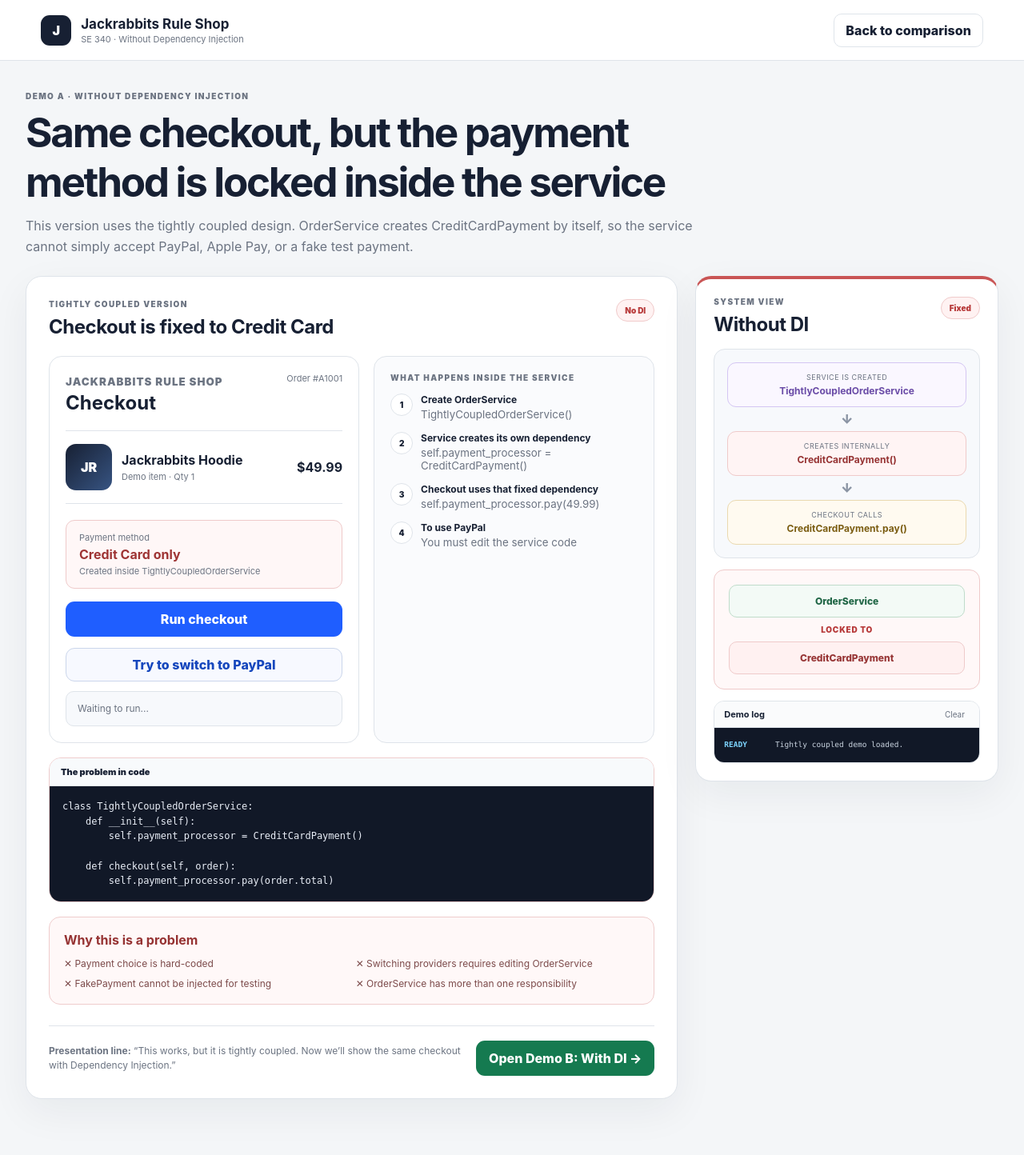
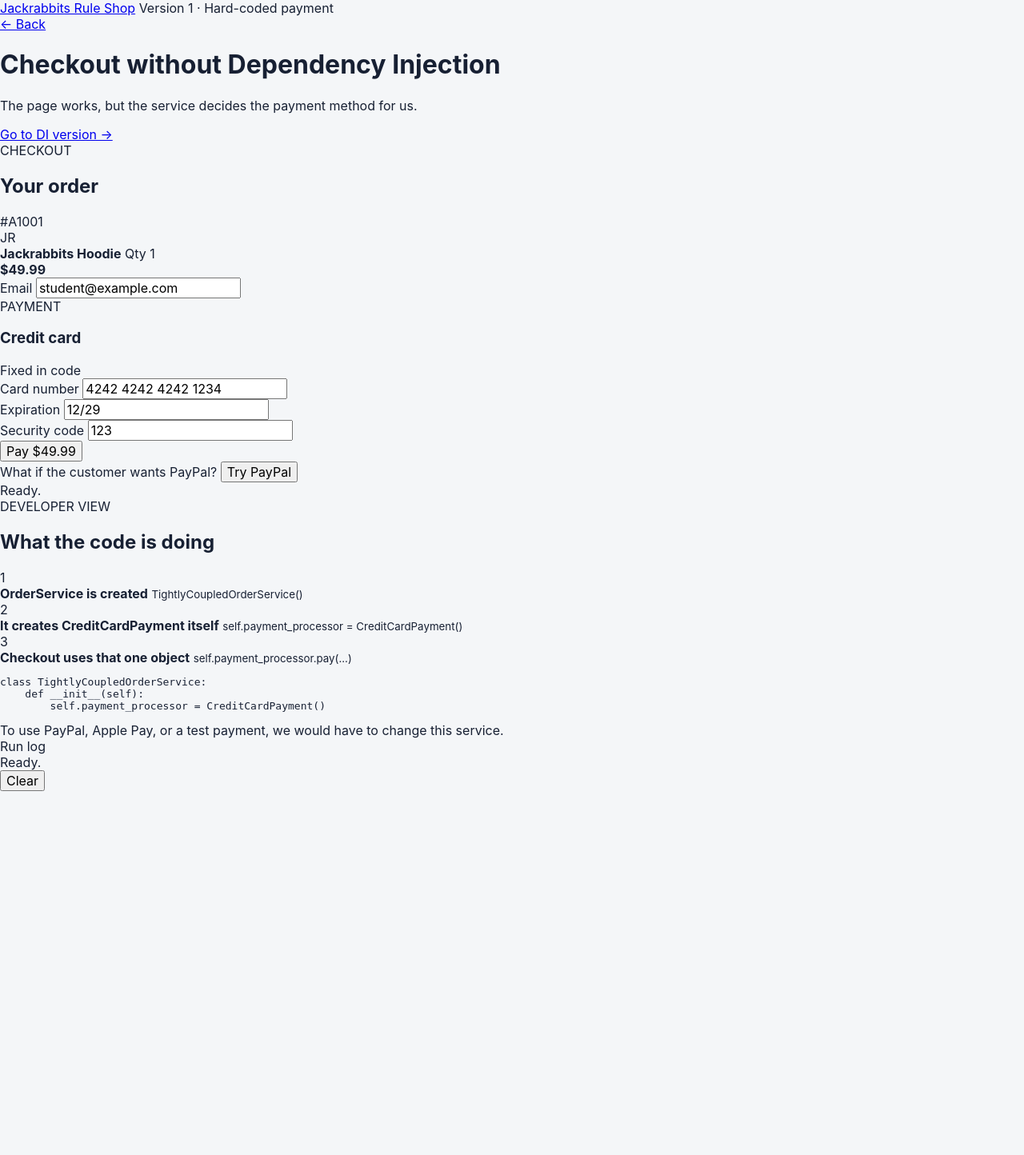
Before and after one commit to pampa12/dependency-injection-project1, a Flask app: page /without-di in a window 1280 px wide. Shown: the whole page at 80% size. After the commit the page ends 989 px from the top, so only its background shows below. Run offline with Flask 3, Linux system fonts and the light colour scheme.

Commit message:
Make without-DI demo feel natural

```diff
--- a/templates/without_di.html
+++ b/templates/without_di.html
@@ -3,186 +3,131 @@
 <head>
     <meta charset="UTF-8">
     <meta name="viewport" content="width=device-width, initial-scale=1.0">
-    <title>Jackrabbits Rule Shop | Without Dependency Injection</title>
+    <title>Without Dependency Injection</title>
     <link rel="stylesheet" href="{{ url_for('static', filename='style.css') }}">
 </head>
 <body>
-    <header class="topbar">
-        <div class="brand">
-            <div class="brand-mark">J</div>
-            <div>
-                <strong>Jackrabbits Rule Shop</strong>
-                <span>SE 340 · Without Dependency Injection</span>
-            </div>
-        </div>
-        <a class="ghost-link" href="/">Back to comparison</a>
+    <header class="site-header">
+        <a class="store-name" href="/">Jackrabbits Rule Shop</a>
+        <span class="course-name">Version 1 · Hard-coded payment</span>
     </header>
 
-    <main class="app-shell">
-        <section class="hero">
-            <p class="eyebrow">DEMO A · WITHOUT DEPENDENCY INJECTION</p>
-            <h1>Same checkout, but the payment method is locked inside the service</h1>
-            <p>
-                This version uses the tightly coupled design. OrderService creates
-                CreditCardPayment by itself, so the service cannot simply accept PayPal,
-                Apple Pay, or a fake test payment.
-            </p>
-        </section>
-
-        <div class="demo-layout">
-            <section class="demo-stage">
-                <div class="stage-header">
+    <main class="demo-page">
+        <div class="demo-heading">
             <div>
-                        <p class="eyebrow">TIGHTLY COUPLED VERSION</p>
-                        <h2>Checkout is fixed to Credit Card</h2>
+                <a class="back-link" href="/">← Back</a>
+                <h1>Checkout without Dependency Injection</h1>
+                <p>The page works, but the service decides the payment method for us.</p>
             </div>
-                    <span class="status-badge danger">No DI</span>
+            <a class="switch-demo-link" href="/with-di">Go to DI version →</a>
         </div>
 
-                <div class="checkout-demo without-di-demo">
-                    <div class="store-card">
-                        <div class="store-heading">
+        <div class="demo-columns">
+            <section class="checkout-card natural-card">
+                <div class="checkout-title-row">
                     <div>
-                                <small>JACKRABBITS RULE SHOP</small>
-                                <h3>Checkout</h3>
+                        <span class="small-label">CHECKOUT</span>
+                        <h2>Your order</h2>
                     </div>
-                            <span>Order #A1001</span>
+                    <span class="order-id">#A1001</span>
                 </div>
 
-                        <div class="order-item">
-                            <div class="product-thumb">JR</div>
-                            <div>
+                <div class="product-row">
+                    <div class="product-image">JR</div>
+                    <div class="product-copy">
                         <strong>Jackrabbits Hoodie</strong>
-                                <span>Demo item · Qty 1</span>
+                        <span>Qty 1</span>
                     </div>
                     <strong>$49.99</strong>
                 </div>
 
-                        <div class="fixed-payment-box">
-                            <span>Payment method</span>
-                            <strong>Credit Card only</strong>
-                            <small>Created inside TightlyCoupledOrderService</small>
+                <div class="field-block">
+                    <label>Email</label>
+                    <input type="email" value="student@example.com">
                 </div>
 
-                        <button id="run-tight-checkout" class="pay-button">
-                            Run checkout
-                        </button>
+                <div class="payment-section">
+                    <div class="section-row">
+                        <div>
+                            <span class="small-label">PAYMENT</span>
+                            <h3>Credit card</h3>
+                        </div>
+                        <span class="fixed-pill">Fixed in code</span>
+                    </div>
 
-                        <button id="try-paypal-tight" class="secondary-button wide-button">
-                            Try to switch to PayPal
-                        </button>
+                    <div class="field-block">
+                        <label>Card number</label>
+                        <input value="4242 4242 4242 1234">
+                    </div>
 
-                        <div id="tight-result" class="comparison-result">
-                            Waiting to run...
+                    <div class="two-fields">
+                        <div class="field-block">
+                            <label>Expiration</label>
+                            <input value="12/29">
+                        </div>
+                        <div class="field-block">
+                            <label>Security code</label>
+                            <input value="123">
                         </div>
                     </div>
 
-                    <div class="execution-panel">
-                        <p class="eyebrow">WHAT HAPPENS INSIDE THE SERVICE</p>
+                    <button id="run-tight-checkout" class="primary-button">Pay $49.99</button>
+                </div>
 
-                        <div class="execution-line">
+                <div class="try-another">
+                    <span>What if the customer wants PayPal?</span>
+                    <button id="try-paypal-tight" class="text-button">Try PayPal</button>
+                </div>
+
+                <div id="tight-result" class="result-box">Ready.</div>
+            </section>
+
+            <aside class="developer-card natural-card">
+                <div class="developer-title">
+                    <span class="small-label">DEVELOPER VIEW</span>
+                    <h2>What the code is doing</h2>
+                </div>
+
+                <div class="simple-flow">
+                    <div class="flow-node">
                         <span>1</span>
                         <div>
-                                <strong>Create OrderService</strong>
+                            <strong>OrderService is created</strong>
                             <small>TightlyCoupledOrderService()</small>
                         </div>
                     </div>
-
-                        <div class="execution-line">
+                    <div class="flow-line"></div>
+                    <div class="flow-node problem-node">
                         <span>2</span>
                         <div>
-                                <strong>Service creates its own dependency</strong>
+                            <strong>It creates CreditCardPayment itself</strong>
                             <small>self.payment_processor = CreditCardPayment()</small>
                         </div>
                     </div>
-
-                        <div class="execution-line">
+                    <div class="flow-line"></div>
+                    <div class="flow-node">
                         <span>3</span>
                         <div>
-                                <strong>Checkout uses that fixed dependency</strong>
-                                <small>self.payment_processor.pay(49.99)</small>
-                            </div>
-                        </div>
-
-                        <div class="execution-line">
-                            <span>4</span>
-                            <div>
-                                <strong>To use PayPal</strong>
-                                <small>You must edit the service code</small>
-                            </div>
+                            <strong>Checkout uses that one object</strong>
+                            <small>self.payment_processor.pay(...)</small>
                         </div>
                     </div>
                 </div>
 
-                <div class="code-card bad comparison-code">
-                    <div class="code-title">The problem in code</div>
-                    <pre><code>class TightlyCoupledOrderService:
+                <pre class="code-window"><code>class TightlyCoupledOrderService:
     def __init__(self):
-        self.payment_processor = CreditCardPayment()
+        self.payment_processor = CreditCardPayment()</code></pre>
 
-    def checkout(self, order):
-        self.payment_processor.pay(order.total)</code></pre>
+                <div class="plain-note">
+                    To use PayPal, Apple Pay, or a test payment, we would have to change this service.
                 </div>
 
-                <div class="problem-summary">
-                    <strong>Why this is a problem</strong>
-                    <div class="problem-points">
-                        <span>✕ Payment choice is hard-coded</span>
-                        <span>✕ Switching providers requires editing OrderService</span>
-                        <span>✕ FakePayment cannot be injected for testing</span>
-                        <span>✕ OrderService has more than one responsibility</span>
+                <div class="console">
+                    <div class="console-title">Run log</div>
+                    <div id="tight-log-lines" class="console-lines">
+                        <div>Ready.</div>
                     </div>
-                </div>
-
-                <div class="stage-footer">
-                    <p>
-                        <strong>Presentation line:</strong>
-                        “This works, but it is tightly coupled. Now we’ll show the same checkout with Dependency Injection.”
-                    </p>
-                    <a class="next-link" href="/with-di">Open Demo B: With DI →</a>
-                </div>
-            </section>
-
-            <aside class="live-system danger-system">
-                <div class="live-header">
-                    <div>
-                        <p class="eyebrow">SYSTEM VIEW</p>
-                        <h2>Without DI</h2>
-                    </div>
-                    <span class="status-badge danger">Fixed</span>
-                </div>
-
-                <div class="system-flow">
-                    <div class="system-node service-node">
-                        <small>Service is created</small>
-                        <strong>TightlyCoupledOrderService</strong>
-                    </div>
-                    <div class="system-arrow">↓</div>
-                    <div class="system-node danger-node">
-                        <small>Creates internally</small>
-                        <strong>CreditCardPayment()</strong>
-                    </div>
-                    <div class="system-arrow">↓</div>
-                    <div class="system-node action-node">
-                        <small>Checkout calls</small>
-                        <strong>CreditCardPayment.pay()</strong>
-                    </div>
-                </div>
-
-                <div class="locked-diagram">
-                    <div class="lock-service">OrderService</div>
-                    <div class="lock-link">LOCKED TO</div>
-                    <div class="lock-payment">CreditCardPayment</div>
-                </div>
-
-                <div class="event-log">
-                    <div class="event-log-header">
-                        <strong>Demo log</strong>
-                        <button id="clear-tight-log">Clear</button>
-                    </div>
-                    <div id="tight-log-lines" class="log-lines">
-                        <div><span>READY</span> Tightly coupled demo loaded.</div>
-                    </div>
+                    <button id="clear-tight-log" class="clear-button">Clear</button>
                 </div>
             </aside>
         </div>
```
Lines whose indentation alone changed are shown as unchanged.
